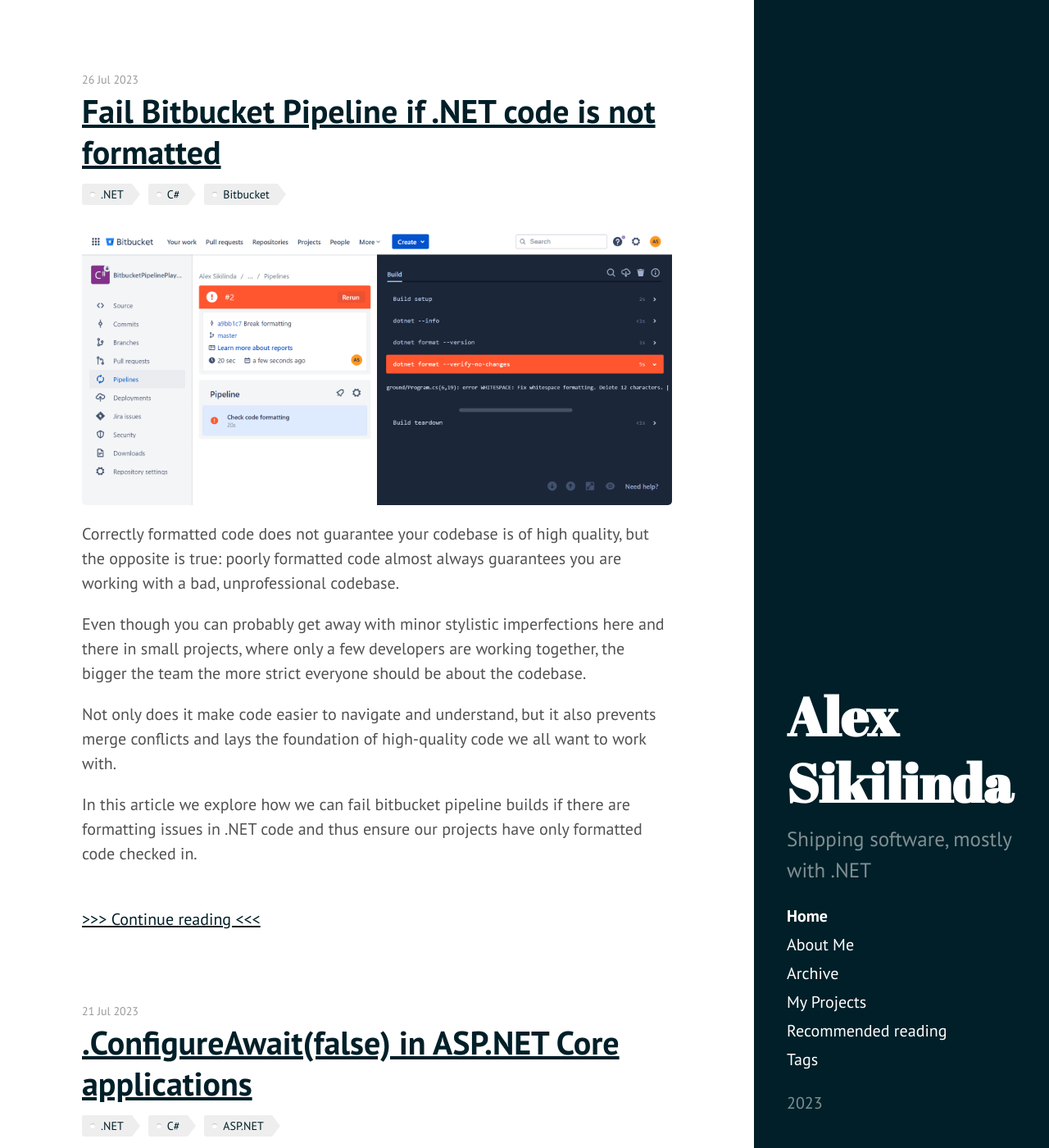
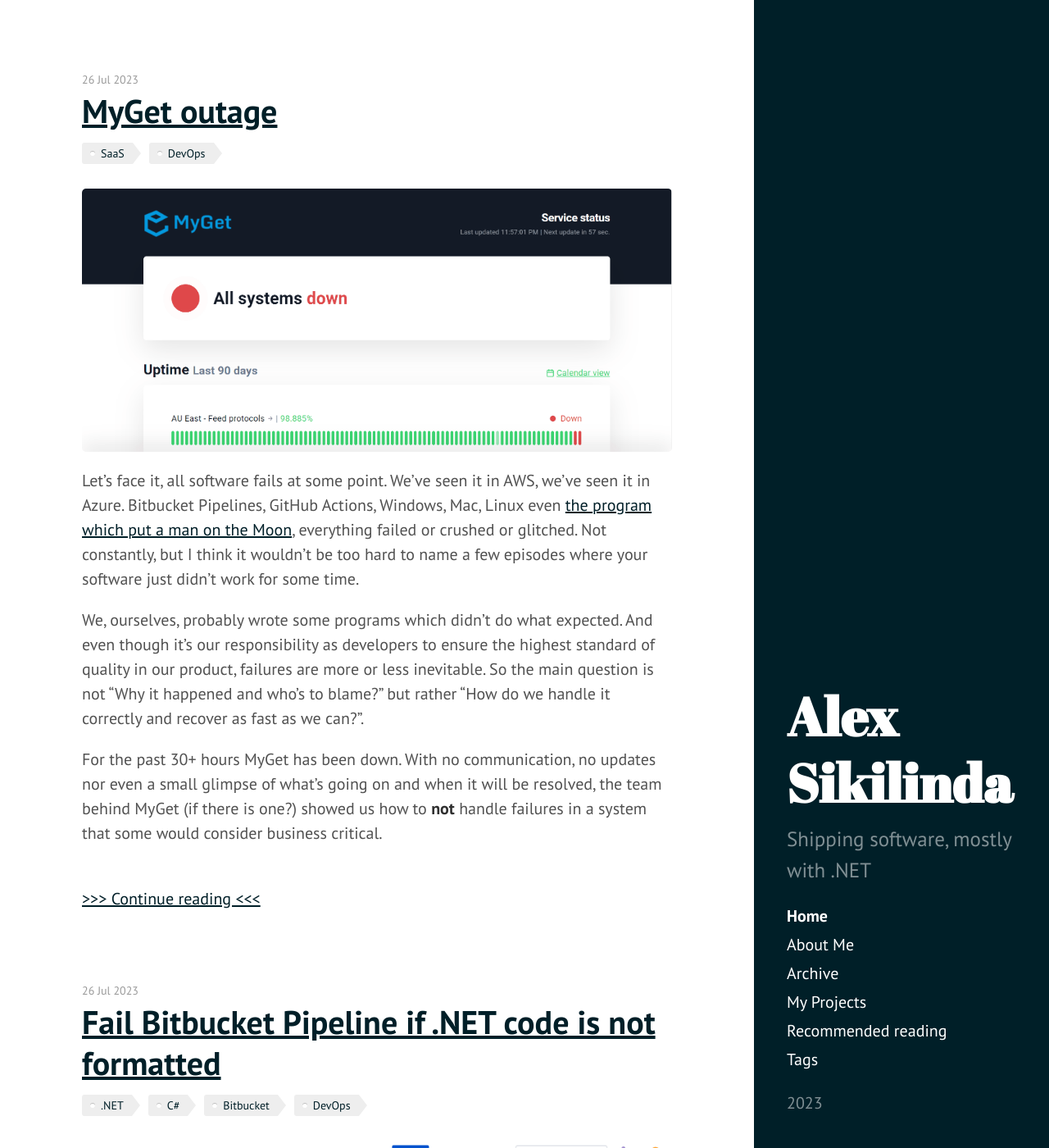
Before and after one commit to AlexSikilinda/alexsikilinda.github.io, a Jekyll site: the page built from index.html, in a window 1280 px wide and 1400 px high. Shown: the whole window at 82% size. Built offline with Jekyll 4.4.1, drawn with Linux system fonts in a browser that asks for light colours; the list of posts is cut into pages by our own code; some of the changed text lies outside the part shown.

Commit message:
Add myget outage article

```diff
--- a/_posts/2023-07-26-fail-bitbucket-pipeline-if-dotnet-code-is-not-formatted.md
+++ b/_posts/2023-07-26-fail-bitbucket-pipeline-if-dotnet-code-is-not-formatted.md
@@ -2,7 +2,7 @@
 layout: post
 title: "Fail Bitbucket Pipeline if .NET code is not formatted"
 date: 2023-07-26 00:00:01
-tags: .NET C# Bitbucket
+tags: .NET C# Bitbucket DevOps
 comments: true
 analytics: true
 ---
--- /dev/null
+++ b/_posts/2023-07-27-myget-outage.md
@@ -0,0 +1,58 @@
+---
+layout: post
+title: "MyGet outage"
+date: 2023-07-26 00:00:01
+tags: SaaS DevOps
+comments: true
+analytics: true
+---
+
+<img src='/public/images/MyGetAllSystemDown.png' alt="screenshot of myget status page showing all systems are down"/>
+
+Let's face it, all software fails at some point. We've seen it in AWS, we've seen it in Azure. Bitbucket Pipelines, GitHub Actions, Windows, Mac, Linux even [the program which put a man on the Moon](https://en.wikipedia.org/wiki/Apollo_Guidance_Computer#1201_and_1202_program_alarms), everything failed or crushed or glitched. Not constantly, but I think it wouldn't be too hard to name a few episodes where your software just didn't work for some time.
+
+We, ourselves, probably wrote some programs which didn't do what expected. And even though it's our responsibility as developers to ensure the highest standard of quality in our product, failures are more or less inevitable. So the main question is not "Why it happened and who's to blame?" but rather "How do we handle it correctly and recover as fast as we can?".
+
+For the past 30+ hours MyGet has been down. With no communication, no updates nor even a small glimpse of what's going on and when it will be resolved, the team behind MyGet (if there is one?) showed us how to **not** handle failures in a system that some would consider business critical.
+<br>
+
+## What is MyGet?
+
+MyGet is a private company and a tool that allows storing NuGet packages in so-called private feeds. Software teams can pack their code and push it to MyGet so that anyone _who's authorized_ can access and use it.
+
+In contrast, the official package manager NuGet.org is a public feed, where anyone can access code that has been pushed.
+
+## Why is MyGet (or any other private feed you use) critical for your software?
+
+Understandably, a lot of companies do not want to have their code accessible by anyone but still want to share it internally or with a small set of customers. That's why a private feed is used. That also means your software starts to _depend_ on the feed. You can't really build/deploy/develop/fix/test/hotfix your product unless the private feed is alive and healthy. You can't really do anything unless you find a way to get the package you use from an alternative source, but the nature of private feeds suggests it should be the only place you store your precious code. This means your private feed is a **single, critical** dependency of your product.
+
+## What is the impact of MyGet outage?
+
+Again, teams who use MyGet to store or pull NuGet packages are not able to do it, which, in most cases, means the development process is stalled. Not only the development, but even potentially critical hotfixes are in danger since you can't build and deploy your project. Of course, the package may be found in your local Nuget cache, but I wouldn't rely on such a random mechanism as cache.
+
+## Mitigations
+
+There are a few potential mitigations:
+
+- Abandoning affected NuGet packages and using the source code directly. This will only work if you both generate and consume the packages. Of course, this will lead to code duplication and maintainability problems, but it could be a viable option if you don't have time for migrations to other private feeds.
+- Migration to an alternative private feed. The way to go if you don't trust your current private feed anymore and consider the new one more robust and reliable. The migration can be challenging and time-consuming since you will need to modify all CI/CD scripts, nuget configs and potentially coordinate simultaneous updates of all apps. Also, if your current feed is down, you won't be able to get your previous packages and may need to either rebuild all the packages from the corresponding source code or get the packages from the local nuget cache and push them manually.
+- Wait till MyGet is fixed. But what if MyGet isn't going to be fixed anytime soon or your existing packages are lost somehow? Since it's been 30+ hours and there was no official communication, everything is possible. But also this is the easiest option since the only thing you need to do is wait.
+
+## What are the alternatives to MyGet?
+
+[The official documentation](https://learn.microsoft.com/en-gb/nuget/hosting-packages/overview) lists a lot of software for private feed hosting, but before we pick the winners, let's discuss what we want from our private feed.
+
+First of all, there are two types of private feed solutions: self-hosted and SaaS. Even though a self-hosted private feed may be a reliable and fast solution for storing nuget packages, the required infrastructure, maintenance and time make this option less appealing. Also, the official NuGet.Server implementation uses .NET Framework, which is, let's face it, a bit outdated, and not everyone wants to spend time dealing with .NET Framework, IIS and so on.
+
+That leaves us with SaaS solutions. Given our current experience with MyGet, we probably want a big company with great support behind it. My options here are:
+
+- Azure Artifacts
+- GitHub package registry
+- GitLab Package Registry
+- AWS CodeArtifact
+
+Even though I always lean towards Microsoft projects when working with .NET, I think all of the above would do just fine.
+
+## Why it may be the end for MyGet?
+
+To end this bigger-than-expected article, let's reflect on the reason this outage may be the end for MyGet. I don't actually think it's the time it's taking to recover, but rather the absence of clear communication and transparency which jeopardizes maybe the most important SaaS product's aspect - client trust. I think it's time to migrate.
```
Also changed, not shown: public/images/MyGetAllSystemDown.png (added).
